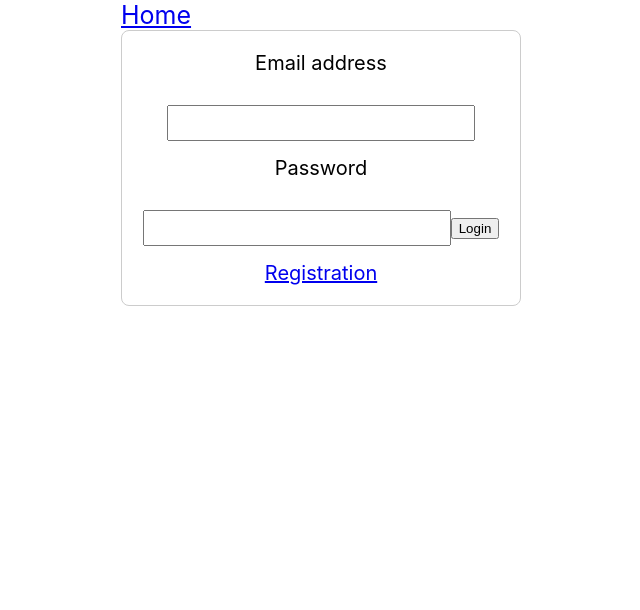
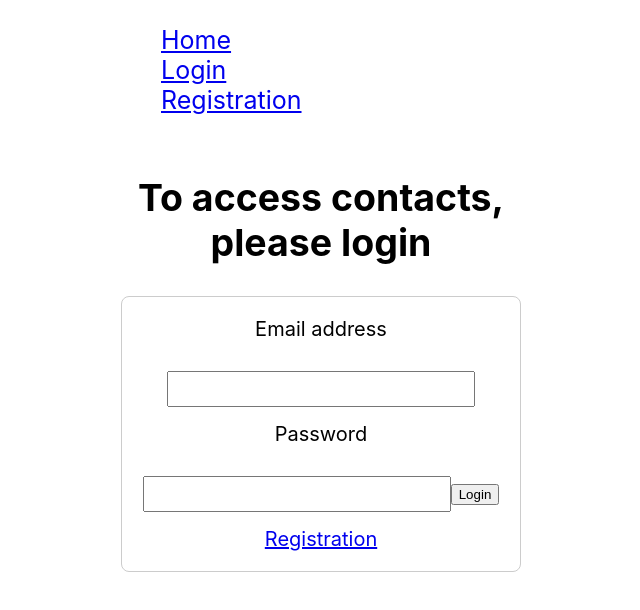
Before and after one commit to KaterynaSlatina/goit-react-hw-08-phonebook, a React (Create React App) app: page /goit-react-hw-08-phonebook/login in a window 1280 px wide. Shown: the top 610 px of the page, without its empty margins (319-959 px from the left). Built offline with nearby package versions, Linux system fonts and the light colour scheme; no server answers.

Commit message:
add refresh

```diff
--- a/src/components/App.jsx
+++ b/src/components/App.jsx
@@ -4,7 +4,7 @@ import '../redux/store';
 import { Suspense, lazy, useEffect } from 'react';
 import { useDispatch, useSelector } from 'react-redux';
 import { refreshUserThunk } from '../redux/auth/thunks';
-import { selectIsRefreshing, selectUser } from '../redux/auth/selectors';
+import { selectIsRefreshing } from '../redux/auth/selectors';
 // import Layout from './Layout';
 import { RestrictedRoute } from '../components/RestrictedRoute';
 import { PrivateRoute } from '../components/PrivateRoute';
@@ -18,11 +18,16 @@ const Contacts = lazy(() => import('../pages/Contacts'));
 export const App = () => {
   const dispatch = useDispatch();
   const isRefreshing = useSelector(selectIsRefreshing);
-  const user = useSelector(selectUser);
+
+  // const user = useSelector(selectUser);
+
+  // useEffect(() => {
+  //   user && dispatch(refreshUserThunk());
+  // }, [dispatch, user]);
 
   useEffect(() => {
-    user && dispatch(refreshUserThunk());
-  }, [dispatch, user]);
+    dispatch(refreshUserThunk());
+  }, [dispatch]);
 
   return isRefreshing ? (
     <b>...Refreshing user</b>
@@ -30,8 +35,7 @@ export const App = () => {
     <div>
       <Suspense fallback={<div>Loading...</div>}>
         <Routes>
-          <Route path="/" element={<Layout />} />
-
+          <Route path="/" element={<Layout />}>
             <Route index element={<HomePage />} />
             <Route
               path="/registration"
@@ -57,6 +61,7 @@ export const App = () => {
                 <PrivateRoute redirectTo="/login" component={<Contacts />} />
               }
             />
+          </Route>
           <Route path="*" element={<HomePage />} />
         </Routes>
       </Suspense>
--- a/src/components/AppBar/AppBar.jsx
+++ b/src/components/AppBar/AppBar.jsx
@@ -1,19 +1,16 @@
 import Header from '../Header/Header';
-import Navigation from '../../components/Navigation/Navigation';
+// import Navigation from '../../components/Navigation/Navigation';
 import UserMenu from '../UserMenu/UserMenu';
 import { useSelector } from 'react-redux';
 import { selectIsLoggedIn } from '../../redux/auth/selectors';
-import AuthNav from '../AuthNav/AuthNav';
 
 const AppBar = () => {
   const isLoggedIn = useSelector(selectIsLoggedIn);
   return (
     <div>
-      <Header>
-        <Navigation />
-        {isLoggedIn ? <UserMenu /> : <AuthNav />}
-        {/* Відображаємо UserMenu, якщо користувач аутентифікований, або AuthNav, якщо користувач неаутентифікований */}
-      </Header>
+      {/* <Navigation /> */}
+      {isLoggedIn ? <UserMenu /> : <Header />}
+      {/* Відображаємо UserMenu, якщо користувач аутентифікований, або AuthNav, якщо користувач неаутентифікований */}
     </div>
   );
 };
--- a/src/components/AuthNav/AuthNav.jsx
+++ /dev/null
@@ -1,12 +0,0 @@
-import React from 'react';
-import { Link } from 'react-router-dom';
-
-const AuthNav = () => {
-  return (
-    <div>
-      <Link to="/registration">Register</Link> <Link to="/login">Log In</Link>{' '}
-    </div>
-  );
-};
-
-export default AuthNav;
--- a/src/components/ContactForm/ContactForm.jsx
+++ b/src/components/ContactForm/ContactForm.jsx
@@ -16,11 +16,9 @@ export const FormContact = () => {
       name: e.target.elements.name.value,
       number: e.target.elements.number.value,
     };
-    const isNameExist =
-      Array.isArray(contacts) &&
-      contacts.some(
-        contact => contact.name.toLowerCase() === newContact.name.toLowerCase()
-      );
+    const isNameExist = contacts.some(
+      contact => contact.name.toLowerCase() === newContact.name.toLowerCase()
+    );
 
     if (isNameExist) {
       alert(`${newContact.name} is already in contacts!`);
--- a/src/components/ContactList/ContactList.jsx
+++ b/src/components/ContactList/ContactList.jsx
@@ -1,4 +1,5 @@
-import { deleteContact } from '../../redux/contacts/operations';
+import { useEffect } from 'react';
+import { deleteContact, fetchContacts } from '../../redux/contacts/operations';
 import {
   // selectContacts,
   // selectFilter,
@@ -10,7 +11,13 @@ import { useDispatch, useSelector } from 'react-redux';
 export const ContactList = () => {
   const dispatch = useDispatch();
 
+  useEffect(() => {
+    dispatch(fetchContacts());
+  }, [dispatch]);
+
   // const contacts = useSelector(selectContacts);
+  const contacts = useSelector(selectVisibleContacts);
+
   // const filter = useSelector(selectFilter);
 
   // const findContacts = Array.isArray(contacts)
@@ -18,7 +25,6 @@ export const ContactList = () => {
   //       contact.name.toLowerCase().includes(filter.toLowerCase())
   //     )
   //   : [];
-  const contacts = useSelector(selectVisibleContacts);
 
   // const deleteContact = id => {
   //   dispatch(deleteContact(id));
--- a/src/components/FormLogin/FormLogin.jsx
+++ b/src/components/FormLogin/FormLogin.jsx
@@ -21,7 +21,7 @@ export const FormLogin = ({ login }) => {
   };
   return (
     <div>
-      <Link to="/">Home</Link>
+      {/* <Link to="/">Home</Link> */}
 
       <form onSubmit={handleSubmit}>
         <div>
--- a/src/components/Layout/Layout.jsx
+++ b/src/components/Layout/Layout.jsx
@@ -7,7 +7,7 @@ const Layout = () => {
   return (
     <div>
       <AppBar />
-      {/*Виводимо компонент AppBar, який містить навігаційну панель */}
+      {/* компонент AppBar містить навігаційну панель */}
       <Suspense fallback={<Loader />}>
         <Outlet />
         {/* Виводимо дочірній компонент Outlet, який буде містити відповідний компонент в залежності від поточного шляху */}
--- a/src/components/UserMenu/UserMenu.jsx
+++ b/src/components/UserMenu/UserMenu.jsx
@@ -10,11 +10,9 @@ const UserMenu = () => {
   return (
     <div>
       <h1>Welcome to Phonebook, {user.name} </h1>
-      {/* Відображення привітання з ім'ям користувача  */}
       <button type="button" onClick={() => dispatch(logOutThunk())}>
         Logout
       </button>
-      {/* Кнопка для виходу з облікового запису користувача  */}
     </div>
   );
 };
--- a/src/pages/Contacts.jsx
+++ b/src/pages/Contacts.jsx
@@ -1,7 +1,15 @@
 import { FormContact } from 'components/ContactForm/ContactForm';
+import { ContactList } from 'components/ContactList/ContactList';
+import { Filter } from 'components/Filter/Filter';
 
 const Contacts = () => {
-  return <FormContact />;
+  return (
+    <div>
+      <FormContact />
+      <ContactList />
+      <Filter />
+    </div>
+  );
 };
 
 export default Contacts;
--- a/src/pages/HomePage.jsx
+++ b/src/pages/HomePage.jsx
@@ -1,9 +1,9 @@
-import Header from '../components/Header/Header';
+// import Header from '../components/Header/Header';
 
 const HomePage = () => {
   return (
     <>
-      <Header />
+      {/* <Header /> */}
       <div>Welcome to the PhoneBook</div>
     </>
   );
--- a/src/pages/LoginPage.jsx
+++ b/src/pages/LoginPage.jsx
@@ -18,7 +18,12 @@ const LoginPage = () => {
     dispatch(logInThunk(body));
   };
 
-  return <FormLogin login={login} />;
+  return (
+    <div>
+      <h2>To access contacts, please login</h2>
+      <FormLogin login={login} />
+    </div>
+  );
 };
 
 export default LoginPage;
--- a/src/redux/auth/thunks.js
+++ b/src/redux/auth/thunks.js
@@ -55,13 +55,13 @@ export const refreshUserThunk = createAsyncThunk(
   async (_, thunkAPI) => {
     const state = thunkAPI.getState();
     const persistedToken = state.signup.token;
-    console.log(state.signup.token);
     if (persistedToken === null) {
       return thunkAPI.rejectWithValue('Unable to fetch user');
     }
 
+    setAuthHeader(persistedToken);
+
     try {
-      setAuthHeader(persistedToken);
       const response = await axios.get('/users/current');
       return response.data;
     } catch (e) {
```
Lines whose indentation alone changed are shown as unchanged.
